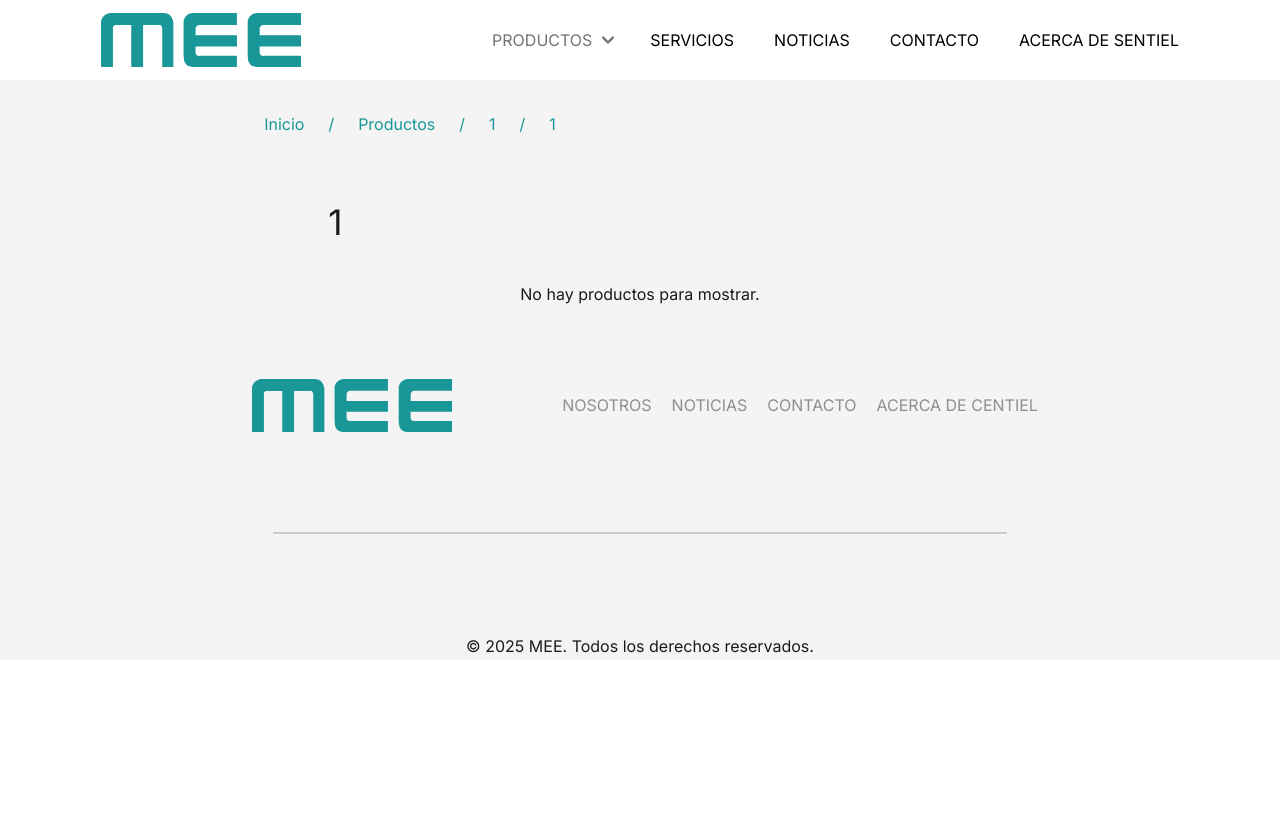
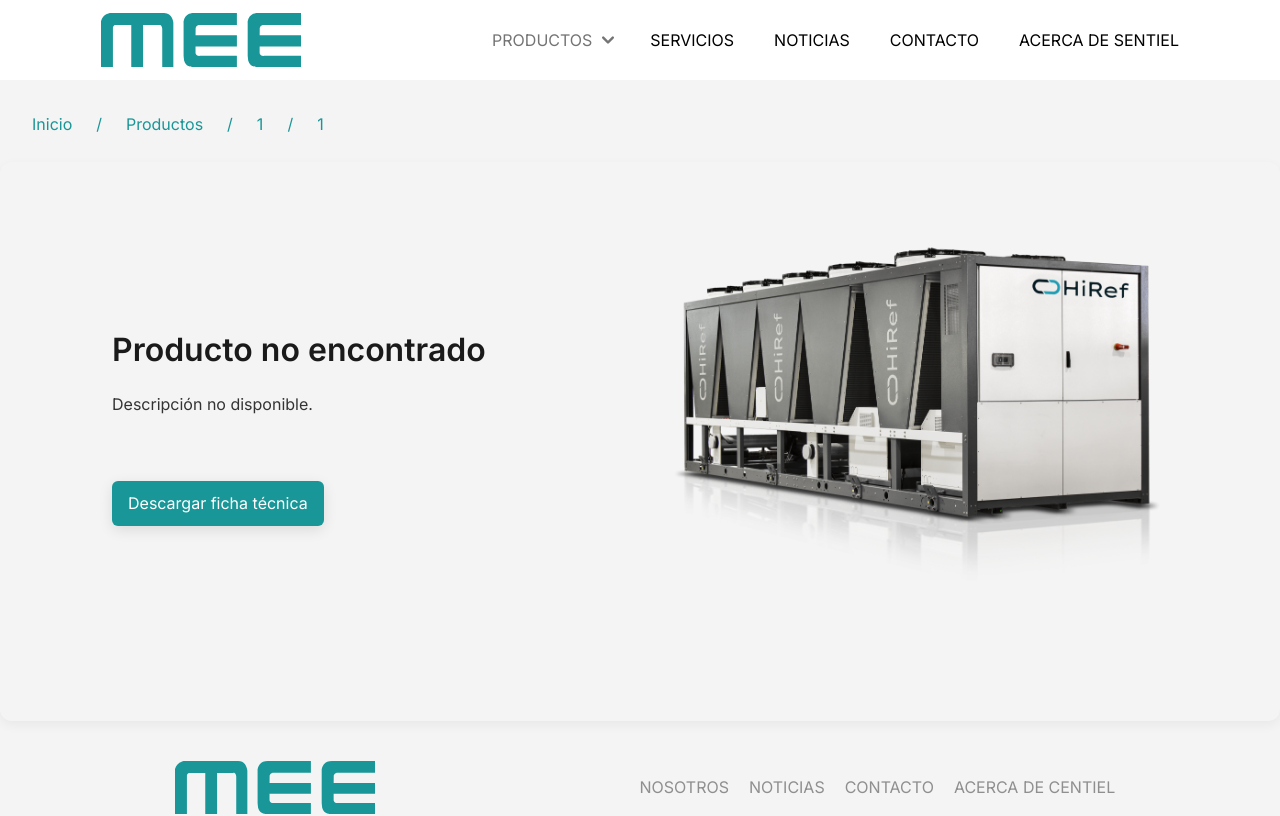
Before and after one commit to Gitbertod/meelatam, a React (Vite) app: page /productos/1/1 in a window 1280 px wide. Shown: the top 816 px of the page. Built offline with nearby package versions, Linux system fonts and the light colour scheme.

Commit message:
ya se renderizan todos los productos categorias subcategorias y detalle de cada producto en las rutas correctas!

```diff
--- /dev/null
+++ b/components/productSwitch/ProductSwitch.jsx
@@ -0,0 +1,29 @@
+import React from "react";
+import { useParams } from "react-router-dom";
+import { productsData } from "../../src/productsData";
+import ProductosCategory from "../../views/ProductosCategory";
+import ProductoView from "../../views/ProductoView";
+
+const ProductosSwitch = () => {
+  const { categoryId, subCategoryId, param } = useParams();
+
+  // ¿Existe un producto con esta combinación?
+  const isProduct = productsData.some(
+    (item) =>
+      item.category === categoryId &&
+      item.subcategory === subCategoryId &&
+      item.url === param
+  );
+
+console.log("Is product?", isProduct);
+
+  if (isProduct) {
+    // Renderiza el detalle del producto
+    return <ProductoView />;
+  } else {
+    // Renderiza la subSubCategory
+    return <ProductosCategory />;
+  }
+};
+
+export default ProductosSwitch;
--- a/routes/AppRoutes.jsx
+++ b/routes/AppRoutes.jsx
@@ -7,6 +7,7 @@
 import ProductosCategory from "../views/ProductosCategory";
 import ProductoView from "../views/ProductoView";
 import AcercaDeSentiel from "../views/AcercaDeSentiel";
+import ProductosSwitch from "../components/productSwitch/ProductSwitch";
 
 const AppRoutes = () => {
   return (
@@ -16,12 +17,26 @@
       <Route path="/contacto" element={<Contacto />}></Route>
       <Route path="/noticias" element={<Noticias />}></Route>
       <Route path="/acerca-de-centiel" element={<AcercaDeSentiel />}></Route>
-      <Route path="/productos/" element={<ProductosCategory />} />
+      <Route path="/productos/respaldo-de-energia" element={<ProductosCategory categoryId="respaldo-de-energia" />} />
+      <Route path="/productos/respaldo-de-energia/ups" element={<ProductosCategory categoryId="respaldo-de-energia" subCategoryId="ups" />} />
+      <Route path="/productos/respaldo-de-energia/ups/:subSubCategoryId" element={<ProductosCategory categoryId="respaldo-de-energia" subCategoryId="ups" />} />
+      <Route path="/productos/respaldo-de-energia/ups/:subSubCategoryId/:productoId" element={<ProductoView categoryId="respaldo-de-energia" subCategoryId="ups" />} />
+      <Route path="/productos/respaldo-de-energia/:subCategoryId" element={<ProductosCategory categoryId="respaldo-de-energia" />} />
+      <Route path="/productos/respaldo-de-energia/:subCategoryId/:productoId" element={<ProductoView categoryId="respaldo-de-energia" />} />
+      <Route path="/productos/calidad-de-energia" element={<ProductosCategory categoryId="calidad-de-energia" />} />
+      <Route path="/productos/calidad-de-energia/:subCategoryId" element={<ProductosCategory categoryId="calidad-de-energia" />} />
+      <Route path="/productos/calidad-de-energia/:subCategoryId/:productoId" element={<ProductoView categoryId="calidad-de-energia" />} />
+      <Route path="/productos/clima-de-precision/:subCategoryId/:subSubCategoryId" element={<ProductosCategory />} />
+      <Route path="/productos/accionamiento-electrico/:subCategoryId/:subSubCategoryId" element={<ProductosCategory />} />
+      <Route path="/productos/:subSubCategoryId" element={<ProductosCategory />} />
+      <Route path="/productos/:subSubCategoryId/:productoId" element={<ProductoView />} />
+      <Route path="/productos/:param" element={<ProductosSwitch />} />
+      <Route path="/productos/:categoryId/:subCategoryId/:subSubCategoryId/:productoId" element={<ProductoView />} />
+      <Route path="/productos/:categoryId/:subCategoryId/:productoId" element={<ProductoView />} />
+      <Route path="/productos/:categoryId/:subCategoryId/:subSubCategoryId" element={<ProductosCategory />} />
+      <Route path="/productos/:categoryId/:subCategoryId" element={<ProductosCategory />} />
       <Route path="/productos/:categoryId" element={<ProductosCategory />} />
-      <Route path="/productos/:categoryId/:subCategoryId/:productoId" element={<ProductoView />} />
-      <Route path="/productos/:categoryId/:subCategoryId" element={<ProductosCategory />}></Route>
-      <Route path="/productos/:categoryId/:subCategoryId/:subSubCategoryId" element={<ProductosCategory />}></Route>
-      <Route path="/productos/:categoryId/:subCategoryId/:subSubCategoryId/:productoId" element={<ProductoView />}></Route>
+      <Route path="/productos" element={<ProductosCategory />} />
     </Routes>
   );
 };
--- a/src/productsData.js
+++ b/src/productsData.js
@@ -328,7 +328,40 @@
     capacidades: "1 KVA | 2 KVA | 3 KVA | 4 KVA | 5 KVA | 6 KVA",
     description: "Inversor de onda sinusoidal pura. Inversor fuera de red. Utilizado para telecomunicaciones y servicios públicos. Se conecta con la batería.",
   },
-  // ... (agrega aquí el resto de productos de inversores, rectificadores, etc.)
+  // Rectificadores
+  {
+    name: "ALLSAI MODULAR",
+    url: "allsai-modular",
+    images: ["/rectificador-modular.jpg"],
+    category: "respaldo-de-energia",
+    subcategory: "rectificadores",
+    capacidades: "1 KVA | 2 KVA | 3 KVA | 4 KVA | 5 KVA | 6 KVA",
+    description: "Con la plataforma modular, queremos proporcionar una solución consolidada para una amplia variedad de aplicaciones que van desde infraestructura (subestaciones), industria, telecomunicaciones, y mas. Por esta razón, la plataforma modular esta disponible en todos los voltajes comunes como 24, 48, 110, 220Vdc en la misma familia de productos.",
+  },{
+    name: "ALLSAI SERIE SD MONOFÁSICO",
+    url: "allsai-serie-sd-modnofasico",
+    images: ["/series-sd-1.jpg"],
+    category: "respaldo-de-energia",
+    subcategory: "rectificadores",
+    capacidades: "1 KVA | 2 KVA | 3 KVA | 4 KVA | 5 KVA | 6 KVA",
+    description: "Cargadores de batería Allsai fabricados con alto estándar de calidad controlado por microprocesador y diseño a medida de acuerdo al requerimiento del cliente. El control y ajuste se realiza con tiristores en puente semi-controlado. Las principales protecciones incluidas en el sistema de protección son; sobrecarga, sobre voltaje, sobre temperatura, cortocircuito y peak de corriente. Comunicación remota disponible tanto en contactos secos como Modbus en su estándar.Es capaz de operar con baterías de plomo ácido y Níquel cadmio.",
+  },{
+    name: "ISG PME – R1",
+    url: "isg-pme-r1",
+    images: ["/rectificador-pme-r1.jpg"],
+    category: "respaldo-de-energia",
+    subcategory: "rectificadores",
+    capacidades: "1 KVA | 2 KVA | 3 KVA | 4 KVA | 5 KVA | 6 KVA",
+    description: "Con el rectificador de servicio ajustable monofásico, el voltaje y la corriente se pueden ajustar continuamente según la aplicación. Tiene un módulo de alimentación que permite cargar todos los tipos de baterías habituales con una tensión de carga de hasta 300 V.",
+  },{
+    name: "ISG PME – R3",
+    url: "isg-pme-r3",
+    images: ["/rectificador-pme-r3.jpg"],
+    category: "respaldo-de-energia",
+    subcategory: "rectificadores",
+    capacidades: "1 KVA | 2 KVA | 3 KVA | 4 KVA | 5 KVA | 6 KVA",
+    description: "Debido al diseño compacto, la alta densidad de potencia, el bajo peso y las posibilidades de aplicación universal, el rectificador de servicio ajustable trifásico es parte del equipo estándar de todos los vehículos de servicio y emergencia. Sus tres módulos de potencia y las funciones integradas de la estación de energía multifuncional PME-R3 permiten cargar todos los tipos de baterías habituales con una tensión de carga de hasta 300 V.",
+  },
 
   // Ejemplo para productos de otras categorías:
   // {
--- a/views/ProductoView.jsx
+++ b/views/ProductoView.jsx
@@ -1,52 +1,29 @@
-import React, { useContext } from "react";
+import React from "react";
 import { useParams } from "react-router-dom";
 import styles from "./ProductoView.module.css";
 import Breadcrumb from "../components/breadCrumb/Breadcrumb";
 import NavBar from "../components/navbar/NavBar";
 import ButtonComponent from "../components/buttonComponent/ButtonComponent";
 import Footer from "../components/footer/Footer";
-import { MenuDataContext } from "../components/menuDataProvider/MenuDataProvider";
+import { productsData } from "../src/productsData";
 
-const ProductoView = () => {
-  const breadCrumbsItems = [
-    { label: "Inicio", href: "/" },
-    { label: "Productos", href: "/productos" },
-    { label: "Respaldo de energia", href: "/productos/respaldo-de-energia" },
-    { label: "UPS", href: "/productos/respaldo-de-energia/ups" },
-    { label: "UPS Interactivas", href: "/UPS-Interactivas" },
-  ];
+const ProductoView = ({ categoryId: staticCategoryId }) => {
+  const { subCategoryId, subSubCategoryId, productoId } = useParams();
+  const categoryId = staticCategoryId;
 
-  const menuData = useContext(MenuDataContext);
-  const { categoryId, subCategoryId, productoId } = useParams();
-
-  // Encuentra la categoría
-  const categoryObj = menuData?.find((cat) => cat.url === categoryId);
-
-  // Encuentra la subcategoría
-  const subCategoryObj = categoryObj?.subcategories?.find(
-    (sub) => sub.url === subCategoryId
+  const productObj = productsData.find(
+    (item) =>
+      (!categoryId || item.category === categoryId) &&
+      (!subCategoryId || item.subcategory === subCategoryId) &&
+      (!subSubCategoryId || item.subsubcategory === subSubCategoryId) &&
+      item.url === productoId
   );
-
-  // Busca el producto en todos los subSubCategory de la subcategoría
-  let productObj = null;
-  if (subCategoryObj?.subSubCategory) {
-    for (const subSub of subCategoryObj.subSubCategory) {
-      if (Array.isArray(subSub.items)) {
-        productObj = subSub.items.find((item) => item.url === productoId);
-        if (productObj) break;
-      }
-    }
-  }
-  // Si no se encontró en subSubCategory, busca en items directos (por si acaso)
-  if (!productObj && Array.isArray(subCategoryObj?.items)) {
-    productObj = subCategoryObj.items.find((item) => item.url === productoId);
-  }
-
+console.log(productObj)
   return (
     <>
       <NavBar />
       <div>
-        <Breadcrumb items={breadCrumbsItems} />
+        <Breadcrumb />
         <section className={styles.container}>
           <article className={styles.textContent}>
             <h2 className={styles.title}>
@@ -55,9 +32,14 @@
             <h3 className={styles.subtitle}>
               {productObj?.capacidades || ""}
             </h3>
-            <p className={styles.description}>
-              {productObj?.description.split('\n').map((parrafo,idx)=>(<p key={idx}>{parrafo}</p>))}
-            </p>
+            <div className={styles.description}>
+              {productObj?.description
+                ? productObj.description.split('\n').map((parrafo, idx) => (
+                    <p key={idx}>{parrafo}</p>
+                  ))
+                : <p>Descripción no disponible.</p>
+              }
+            </div>
             <a href="/ficha-tecnica.pdf" download>
               <ButtonComponent text={"Descargar ficha técnica"} />
             </a>
@@ -71,7 +53,7 @@
           </figure>
         </section>
       </div>
-      <Footer></Footer>
+      <Footer />
     </>
   );
 };
--- a/views/ProductosCategory.jsx
+++ b/views/ProductosCategory.jsx
@@ -6,12 +6,13 @@
 import Footer from "../components/footer/Footer";
 import Breadcrumb from "../components/breadCrumb/Breadcrumb";
 
-const ProductosCategory = () => {
-  const { categoryId, subCategoryId, subSubCategoryId } = useParams();
+const ProductosCategory = ({ categoryId: staticCategoryId, subCategoryId: staticSubCategoryId }) => {
+  const params = useParams();
+  const categoryId = staticCategoryId;
+  const subCategoryId = staticSubCategoryId || params.subCategoryId;
+  const subSubCategoryId = params.subSubCategoryId;
 
-  // Filtrado de productos según los parámetros de la URL
   let filteredProducts = productsData;
-
   if (categoryId) {
     filteredProducts = filteredProducts.filter(
       (p) => p.category === categoryId
@@ -28,7 +29,6 @@
     );
   }
 
-  // Construye la ruta completa para cada producto
   const getProductRoute = (product) => {
     let route = `/productos/${product.category}`;
     if (product.subcategory) route += `/${product.subcategory}`;
@@ -43,10 +43,7 @@
       <Breadcrumb />
       <div className={styles.container}>
         <h2>
-          {subSubCategoryId ||
-            subCategoryId ||
-            categoryId ||
-            "Todos los productos"}
+          {subSubCategoryId || subCategoryId || categoryId || "Todos los productos"}
         </h2>
         <div className={styles.cardsWrapper}>
           {filteredProducts.length > 0 ? (
@@ -63,7 +60,6 @@
                     Capacidades: {item.capacidades}
                   </p>
                 )}
-                {/* Puedes agregar más campos aquí */}
               </div>
             ))
           ) : (
```
